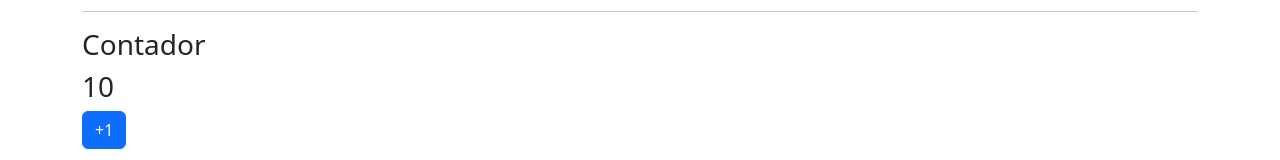
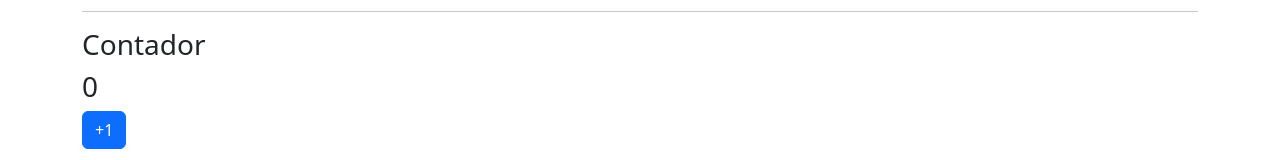
Before and after one commit to lucatoni99/contador-react, a React (Vite) app: page / in a window 1280 px wide. Shown: the part 128-288 px from the top of the page. Built offline with nearby package versions, Linux system fonts and the light colour scheme.

Commit message:
agregamos un state al componente contador

```diff
--- a/src/componets/Contador.jsx
+++ b/src/componets/Contador.jsx
@@ -1,11 +1,15 @@
+import { useState } from "react";
 import { Button } from "react-bootstrap";
 
 const Contador = () => {
+  const [numero, setNumero] = useState(0);
   return (
     <section>
       <h3>Contador</h3>
-      <h3>10</h3>
-      <Button variant="primary">+1</Button>
+      <h3>{numero}</h3>
+      <Button variant="primary" onClick={() => setNumero(numero + 1)}>
+        +1
+      </Button>
     </section>
   );
 };
```
